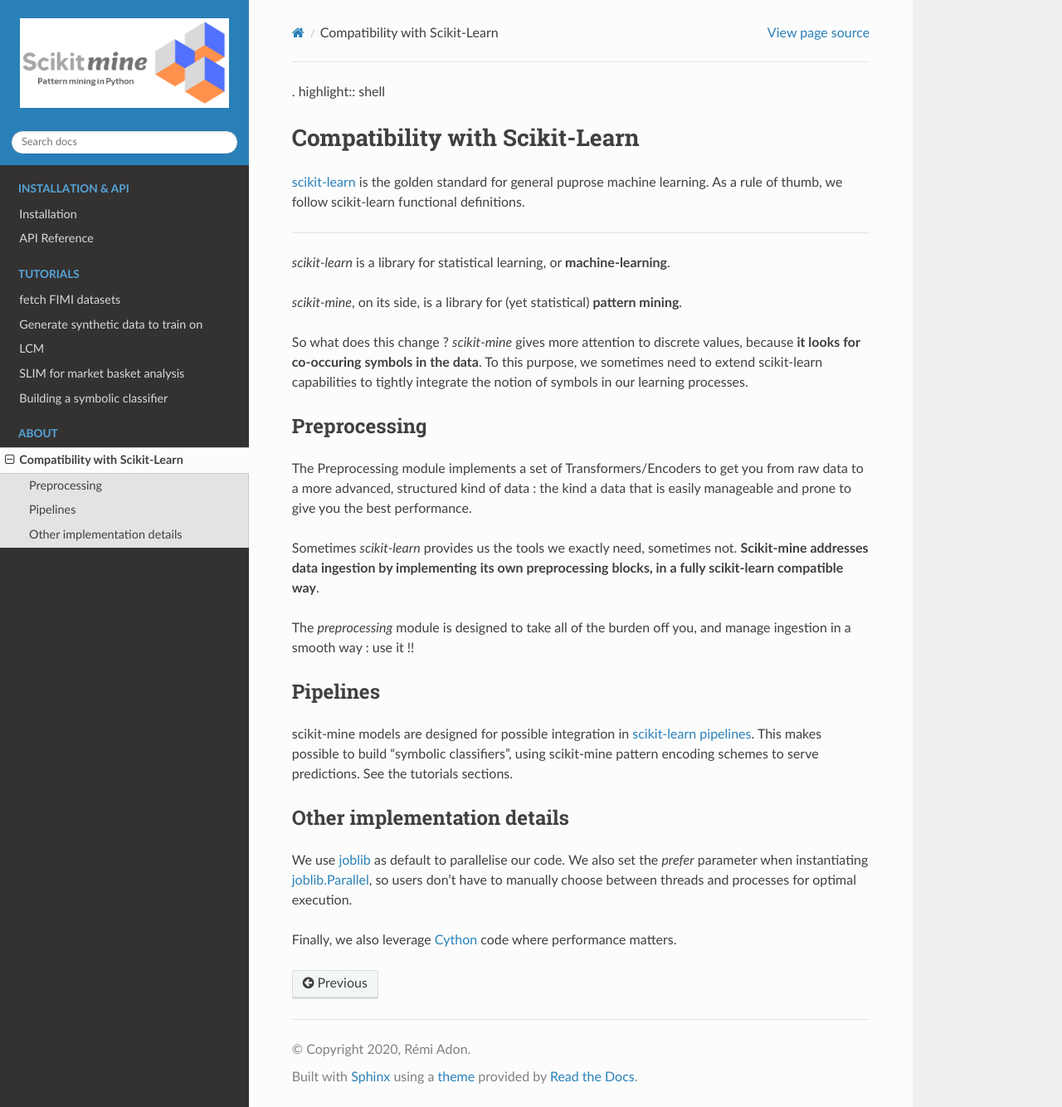
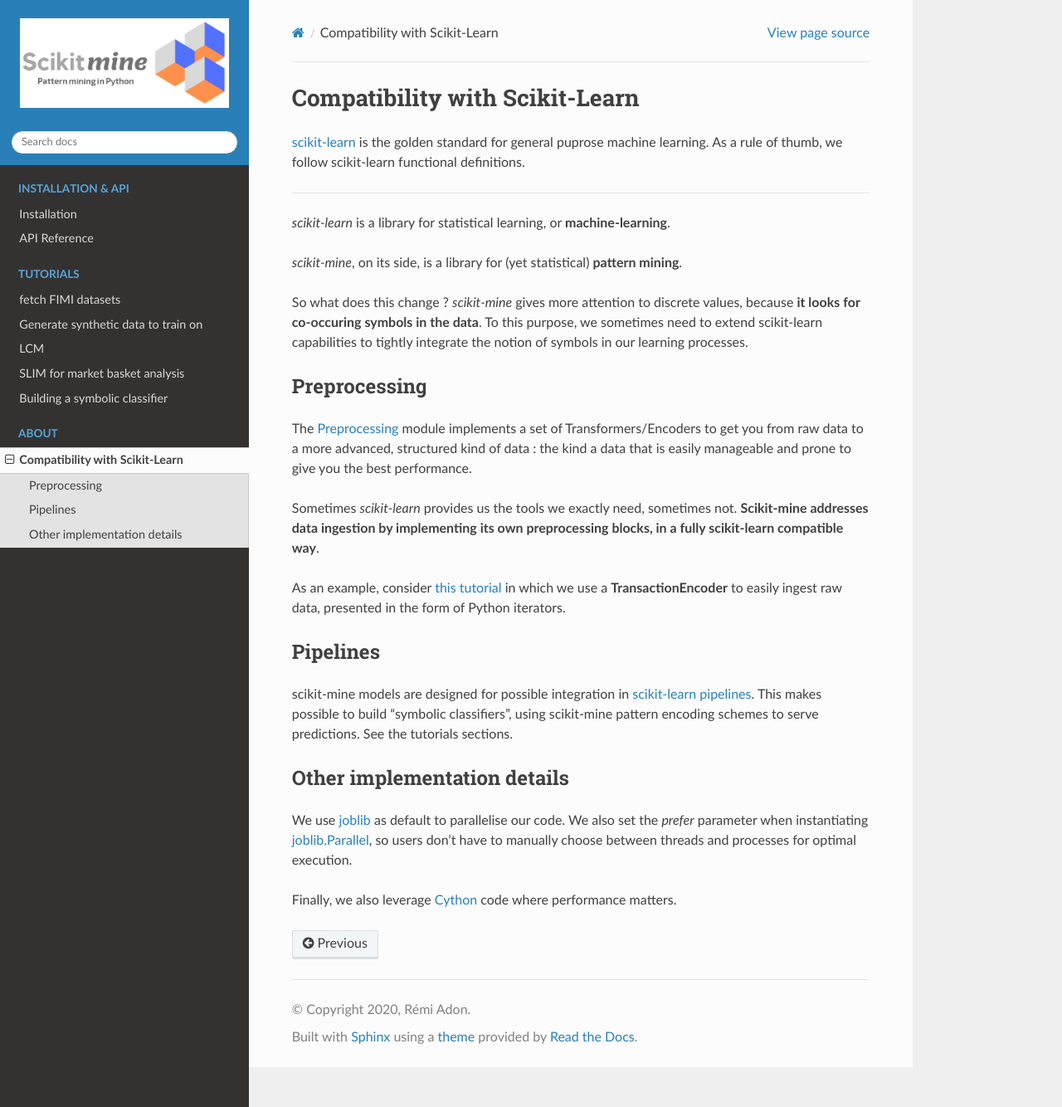
Before and after one commit to scikit-mine/scikit-mine, a Sphinx documentation site: the page built from docs/sklearn_compat.rst, in a window 1280 px wide and 1334 px high. Shown: the whole window at 83% size. Built offline with Sphinx 7.4.7 and the Read the Docs theme 2.0.0, drawn with Linux system fonts in a browser that asks for light colours.

Commit message:
udpate sklearn compat doc

```diff
--- a/docs/sklearn_compat.rst
+++ b/docs/sklearn_compat.rst
@@ -1,5 +1,3 @@
-. highlight:: shell
-
 ===============================
 Compatibility with Scikit-Learn
 ===============================
@@ -20,7 +18,7 @@
 
 Preprocessing
 -------------
-The Preprocessing module implements a set of Transformers/Encoders
+The :ref:`preprocessing` module implements a set of Transformers/Encoders
 to get you from raw data to a more advanced, structured kind of data :
 the kind a data that is easily manageable and prone to give you the best performance.
 
@@ -28,8 +26,9 @@
 **Scikit-mine addresses data ingestion by implementing its own preprocessing blocks,
 in a fully scikit-learn compatible way**.
 
-The *preprocessing* module is designed to take all of the burden off you, and manage ingestion
-in a smooth way : use it !!
+As an example, consider `this tutorial <tutorials/itemsets/SLIM.ipynb>`_
+in which we use a **TransactionEncoder** to easily ingest raw data,
+presented in the form of Python iterators.
 
 
 Pipelines
```
